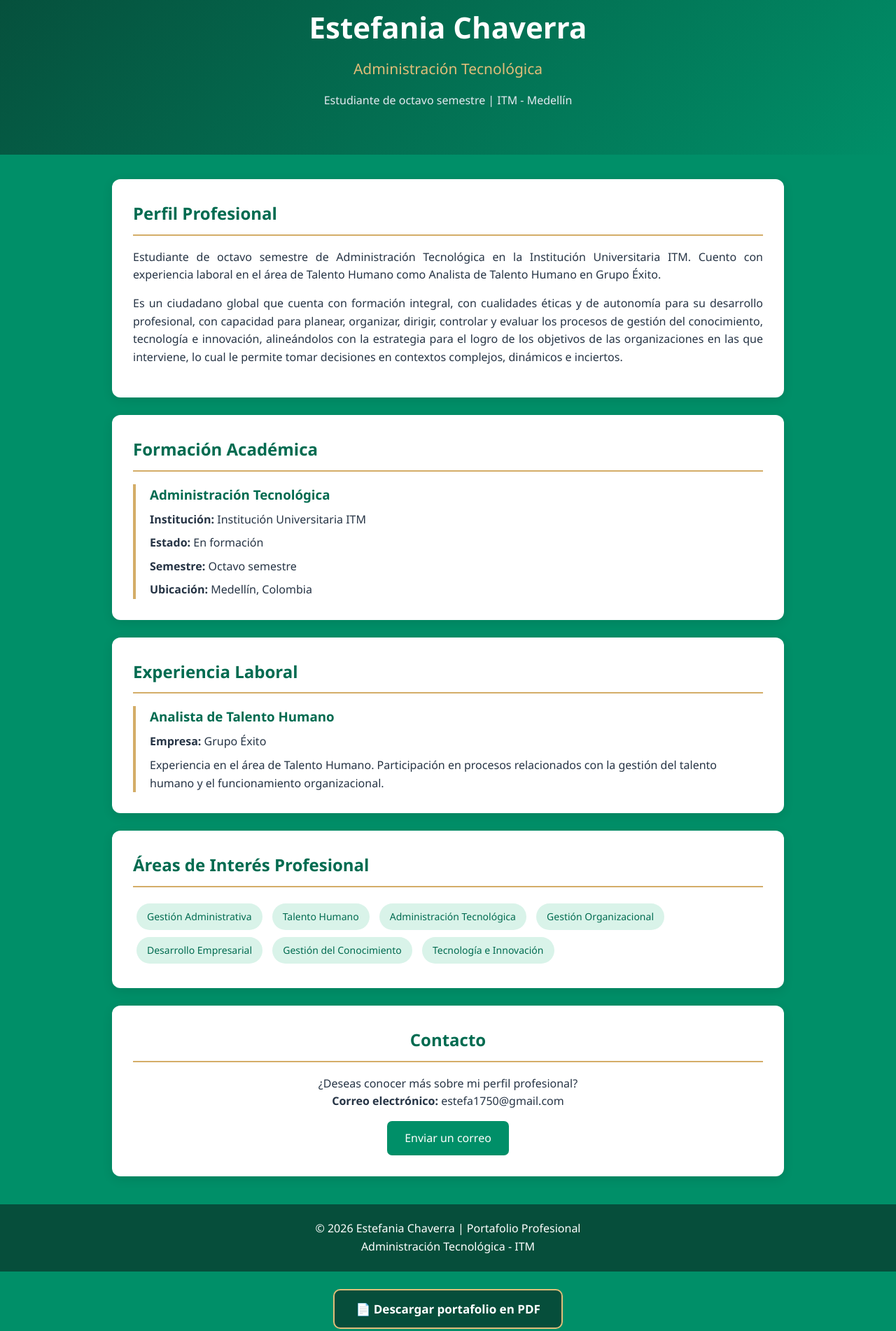
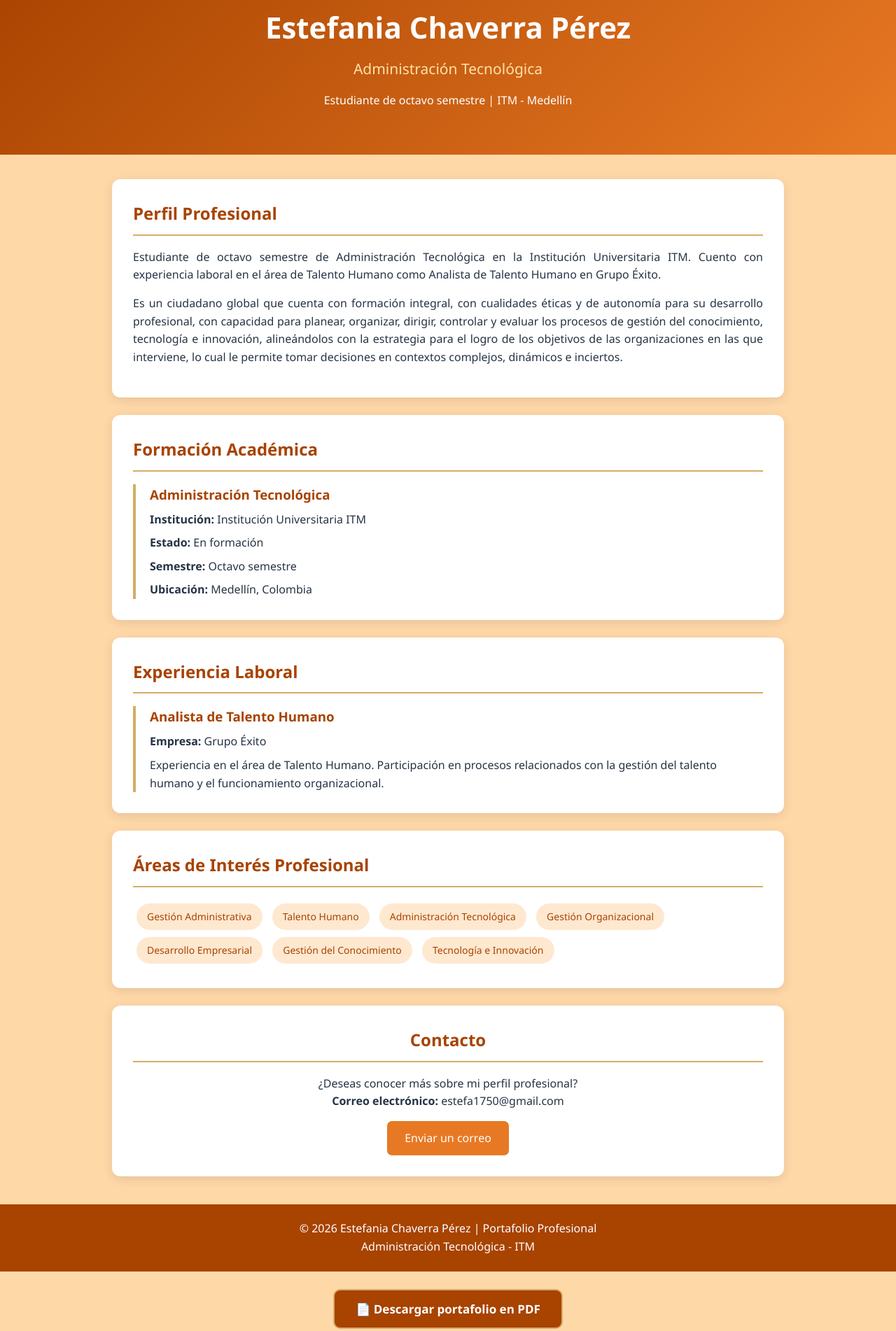
Before and after one commit to estefa1750-dotcom/Portafolio, a plain HTML site: page index.html in a window 1280 px wide. Shown: the part 60-1962 px from the top of the page at 70% size. Drawn offline with Linux system fonts and the light colour scheme.

Commit message:
Add files via upload
Cambio de color y nombre

```diff
--- a/index.html
+++ b/index.html
@@ -5,9 +5,9 @@
     <meta charset="UTF-8">
     <meta name="viewport" content="width=device-width, initial-scale=1.0">
 
-    <meta name="description" content="Portafolio profesional de Estefania Chaverra">
+    <meta name="description" content="Portafolio profesional de Estefania Chaverra Pérez">
 
-    <title>Estefania Chaverra | Portafolio Profesional</title>
+    <title>Estefania Chaverra Pérez | Portafolio Profesional</title>
 
     <!-- Biblioteca para generar PDF -->
     <script src="https://cdnjs.cloudflare.com/ajax/libs/html2pdf.js/0.10.1/html2pdf.bundle.min.js"></script>
@@ -21,13 +21,13 @@
         }
 
         body {
-            background: #008f68;
+            background: #FFD8A8;
             color: #263445;
             line-height: 1.6;
         }
 
         header {
-            background: linear-gradient(135deg, #064e3b, #008f68);
+            background: linear-gradient(135deg, #A84300, #E87924);
             color: white;
             padding: 65px 20px;
             text-align: center;
@@ -41,12 +41,12 @@
         header h2 {
             font-size: 21px;
             font-weight: 400;
-            color: #e1bd78;
+            color: #FFE2A8;
         }
 
         header p {
             margin-top: 15px;
-            color: #e4eaf1;
+            color: #ffffff;
         }
 
         nav {
@@ -60,14 +60,14 @@
         }
 
         nav a {
-            color: #006b50;
+            color: #A84300;
             text-decoration: none;
             margin: 0 15px;
             font-weight: 600;
         }
 
         nav a:hover {
-            color: #b58a45;
+            color: #E87924;
         }
 
         .container {
@@ -85,9 +85,9 @@
         }
 
         section h2 {
-            color: #006b50;
+            color: #A84300;
             margin-bottom: 18px;
-            border-bottom: 2px solid #d4ad68;
+            border-bottom: 2px solid #D4AD68;
             padding-bottom: 10px;
         }
 
@@ -100,12 +100,12 @@
         }
 
         .experience {
-            border-left: 4px solid #d4ad68;
+            border-left: 4px solid #D4AD68;
             padding-left: 20px;
         }
 
         .experience h3 {
-            color: #006b50;
+            color: #A84300;
         }
 
         .experience p {
@@ -114,8 +114,8 @@
 
         .tag {
             display: inline-block;
-            background: #d9f3e9;
-            color: #006b50;
+            background: #FFE8D0;
+            color: #A84300;
             padding: 8px 15px;
             border-radius: 20px;
             margin: 5px;
@@ -128,7 +128,7 @@
 
         .contact a {
             display: inline-block;
-            background: #008f68;
+            background: #E87924;
             color: white;
             padding: 12px 25px;
             margin-top: 15px;
@@ -137,7 +137,7 @@
         }
 
         .contact a:hover {
-            background: #b58a45;
+            background: #A84300;
         }
 
         /* BOTON DE DESCARGA PDF */
@@ -147,9 +147,9 @@
         }
 
         .download-btn {
-            background: #064e3b;
+            background: #A84300;
             color: white;
-            border: 2px solid #e1bd78;
+            border: 2px solid #D4AD68;
             padding: 15px 30px;
             font-size: 17px;
             font-weight: bold;
@@ -159,12 +159,12 @@
         }
 
         .download-btn:hover {
-            background: #b58a45;
+            background: #E87924;
             transform: translateY(-3px);
         }
 
         footer {
-            background: #064e3b;
+            background: #A84300;
             color: white;
             text-align: center;
             padding: 22px;
@@ -207,7 +207,7 @@
                 break-inside: avoid;
             }
 
-            header {
+            header, footer {
                 -webkit-print-color-adjust: exact;
                 print-color-adjust: exact;
             }
@@ -221,7 +221,7 @@
     <div id="portafolio">
 
         <header>
-            <h1>Estefania Chaverra</h1>
+            <h1>Estefania Chaverra Pérez</h1>
             <h2>Administración Tecnológica</h2>
             <p>Estudiante de octavo semestre | ITM - Medellín</p>
         </header>
@@ -259,15 +259,23 @@
                 <div class="experience">
                     <h3>Administración Tecnológica</h3>
 
-                    <p><strong>Institución:</strong>
-                    Institución Universitaria ITM</p>
+                    <p>
+                        <strong>Institución:</strong>
+                        Institución Universitaria ITM
+                    </p>
 
-                    <p><strong>Estado:</strong> En formación</p>
+                    <p>
+                        <strong>Estado:</strong> En formación
+                    </p>
 
-                    <p><strong>Semestre:</strong> Octavo semestre</p>
+                    <p>
+                        <strong>Semestre:</strong> Octavo semestre
+                    </p>
 
-                    <p><strong>Ubicación:</strong>
-                    Medellín, Colombia</p>
+                    <p>
+                        <strong>Ubicación:</strong>
+                        Medellín, Colombia
+                    </p>
                 </div>
             </section>
 
@@ -278,7 +286,9 @@
                 <div class="experience">
                     <h3>Analista de Talento Humano</h3>
 
-                    <p><strong>Empresa:</strong> Grupo Éxito</p>
+                    <p>
+                        <strong>Empresa:</strong> Grupo Éxito
+                    </p>
 
                     <p>
                         Experiencia en el área de Talento Humano.
@@ -321,7 +331,7 @@
         </main>
 
         <footer>
-            <p>© 2026 Estefania Chaverra | Portafolio Profesional</p>
+            <p>© 2026 Estefania Chaverra Pérez | Portafolio Profesional</p>
             <p>Administración Tecnológica - ITM</p>
         </footer>
 
@@ -342,7 +352,8 @@
 
             const opciones = {
                 margin: 10,
-                filename: 'Portafolio_Estefania_Chaverra.pdf',
+
+                filename: 'Portafolio_Estefania_Chaverra_Perez.pdf',
 
                 image: {
                     type: 'jpeg',
```
